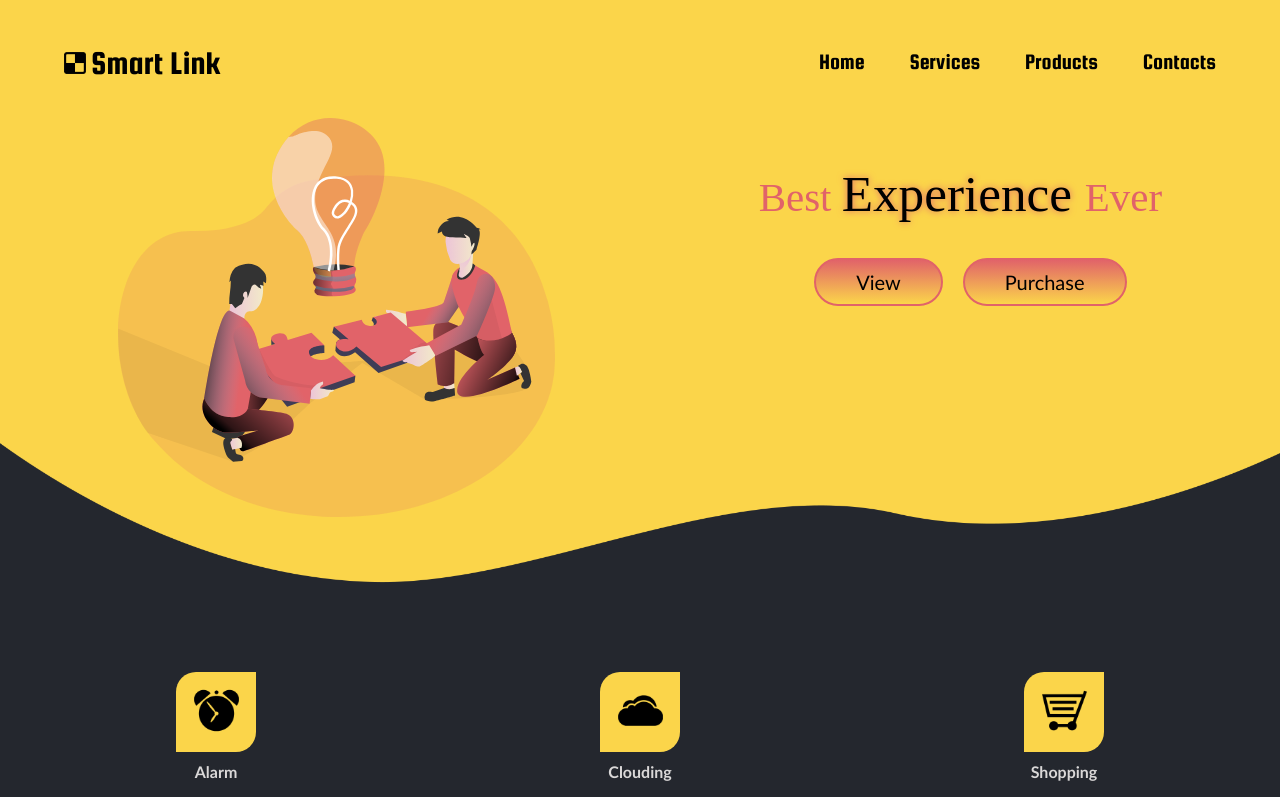
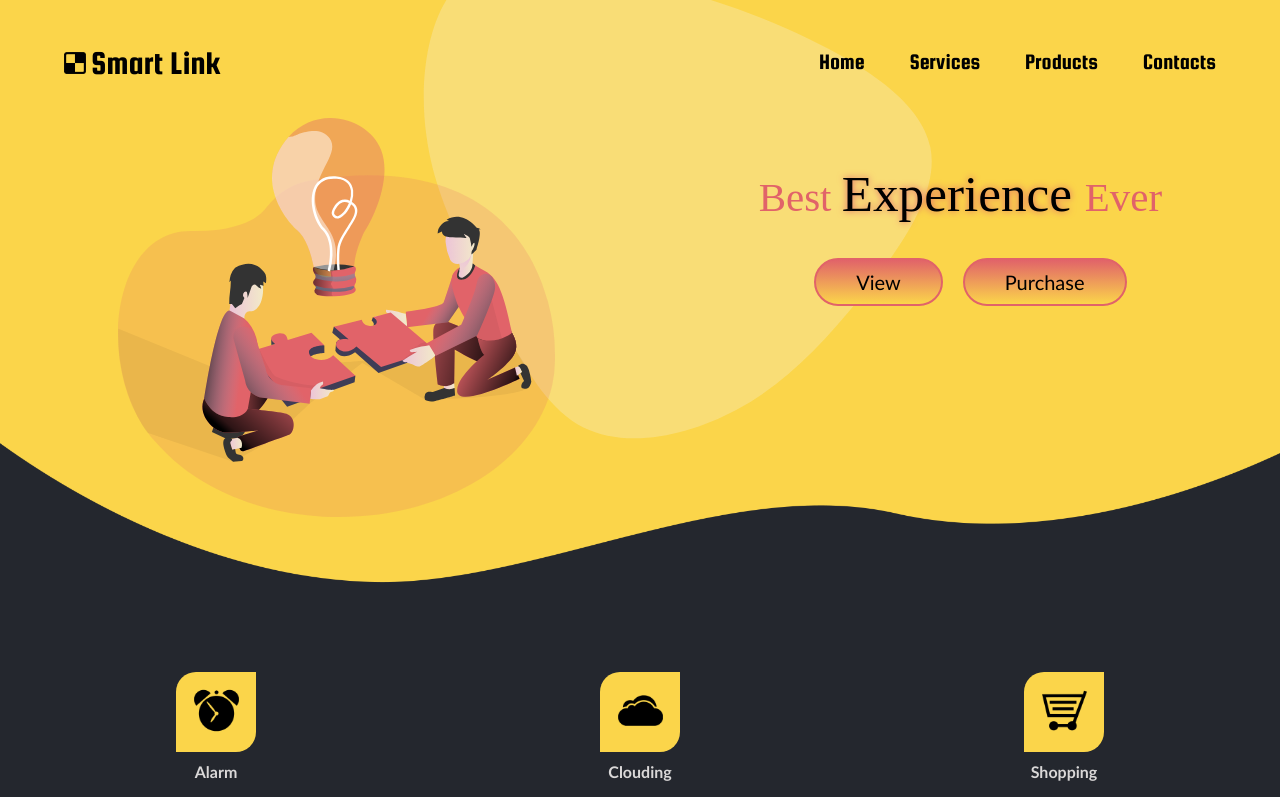
Before and after one commit to osamahafez/company-website, a React (Create React App) app: page / in a window 1280 px wide. Shown: the top 797 px of the page. Built offline with nearby package versions, Linux system fonts and the light colour scheme; a web font is replaced by a local one.

Commit message:
feat: blob

```diff
--- a/src/components/Introduction/Introduction.js
+++ b/src/components/Introduction/Introduction.js
@@ -14,6 +14,11 @@ const Introduction = (props) => {
                     <button className='main-btn'>Purchase</button>
                 </div>
             </section>
+            <div className="blob">
+                <svg viewBox="0 0 200 200" xmlns="http://www.w3.org/2000/svg">
+                    <path fill="#F2F4F841" d="M41.4,-44C56.5,-36.7,73.4,-26.3,76.1,-13.1C78.8,0.1,67.3,16.1,56.2,29.8C45.1,43.4,34.5,54.6,20.6,62C6.6,69.5,-10.7,73.1,-23,67C-35.2,60.8,-42.5,44.8,-50.1,29.8C-57.7,14.9,-65.6,1,-67.9,-16.5C-70.3,-34,-67.1,-55.1,-54.8,-62.9C-42.6,-70.7,-21.3,-65.1,-4.1,-60.3C13.2,-55.5,26.4,-51.3,41.4,-44Z" transform="translate(100 100)" />
+                </svg>
+            </div>
         </div>
     )
 }
--- a/src/components/Introduction/_Introduction.scss
+++ b/src/components/Introduction/_Introduction.scss
@@ -7,6 +7,8 @@
     background-size: 100% 100%;
 
         section {
+            position: relative;
+            z-index: 20;
             text-align: center;
             padding-bottom: 3em;
             display: flex;
@@ -73,6 +75,13 @@
     }
 }
 
+.blob {
+    position: absolute;
+    top: -157px;
+    right: 266px;
+    width: 700px;
+    z-index: 5;
+}
 
 @media only screen and (max-width: 900px) {
     .intro {
--- a/src/components/layout/Navbar/_Navbar.scss
+++ b/src/components/layout/Navbar/_Navbar.scss
@@ -10,6 +10,7 @@ nav {
         display: flex;
         margin: 0;
         padding: 0;
+        z-index: 20;
 
         li {
             margin-left: 2em;
--- a/src/index.css
+++ b/src/index.css
@@ -47,6 +47,7 @@ nav ul {
   display: flex;
   margin: 0;
   padding: 0;
+  z-index: 20;
 }
 
 nav ul li {
@@ -245,6 +246,8 @@ nav .hover-border:hover::after {
 }
 
 .intro section {
+  position: relative;
+  z-index: 20;
   text-align: center;
   padding-bottom: 3em;
   display: -webkit-box;
@@ -330,6 +333,14 @@ nav .hover-border:hover::after {
     -webkit-transform: translateY(5px);
             transform: translateY(5px);
   }
+}
+
+.blob {
+  position: absolute;
+  top: -157px;
+  right: 266px;
+  width: 700px;
+  z-index: 5;
 }
 
 @media only screen and (max-width: 900px) {
```
Also changed, not shown: 1 other file (tests, documents, lock files or other folders). Lines whose indentation alone changed are shown as unchanged.
